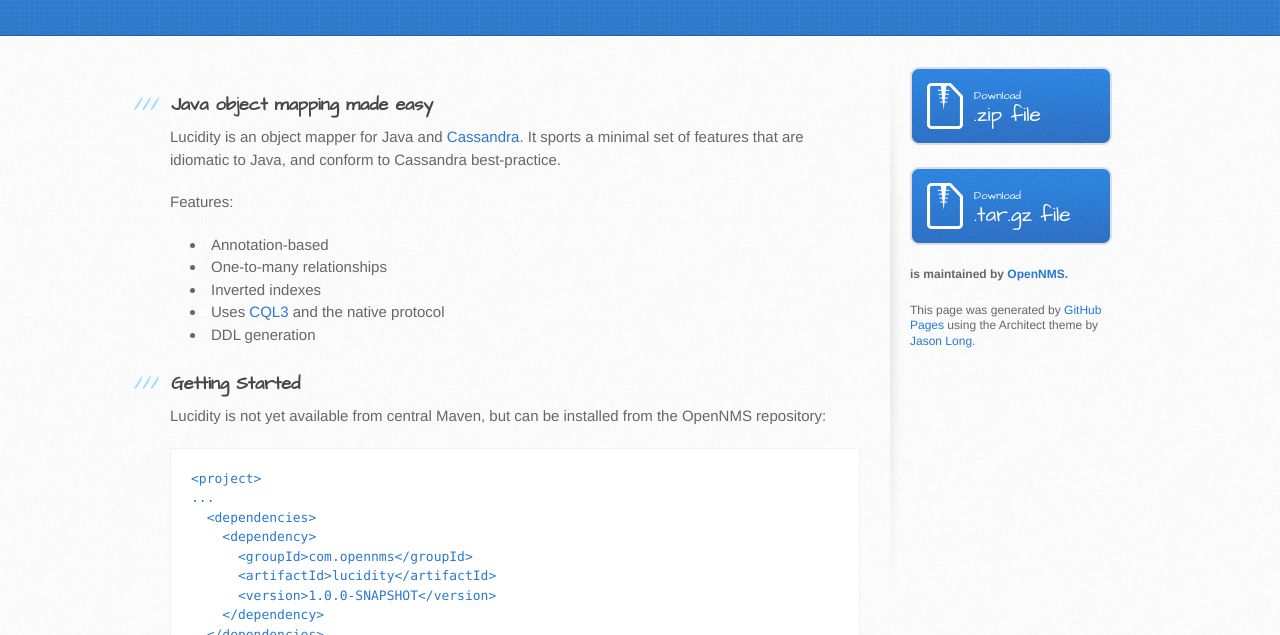
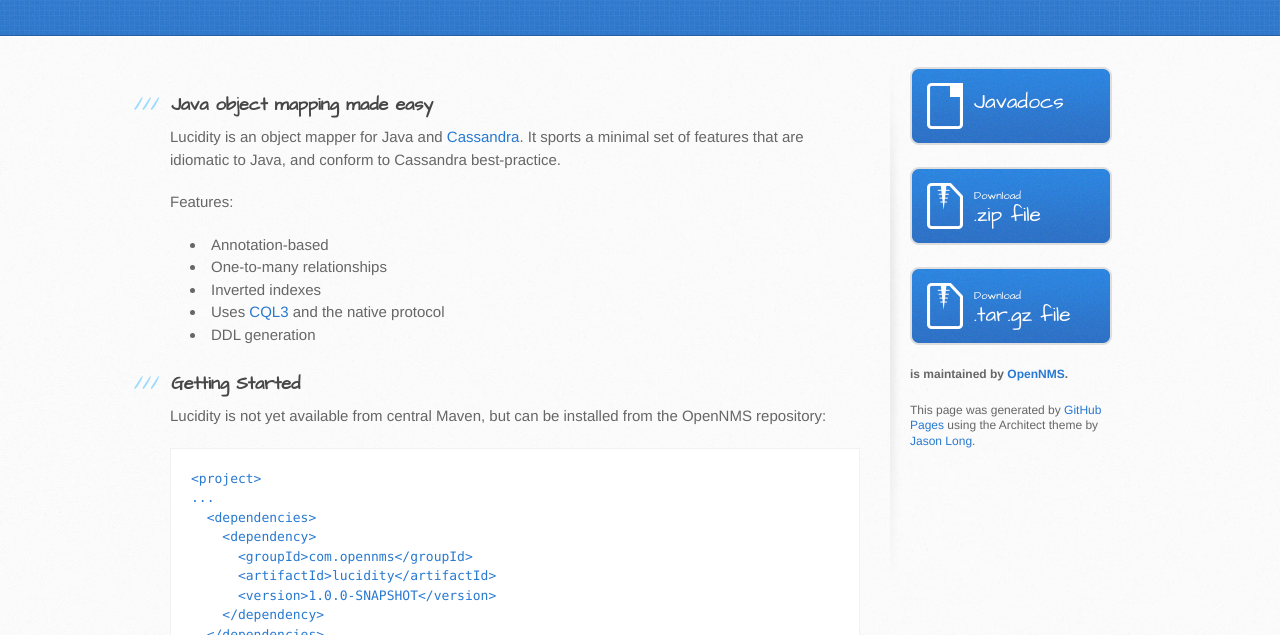
Before and after one commit to OpenNMS-Archives/lucidity, a plain HTML site: page index.html in a window 1280 px wide. Shown: the part 165-800 px from the top of the page. Drawn offline with Linux system fonts and the light colour scheme.

Commit message:
link to javadoc

```diff
--- a/index.html
+++ b/index.html
@@ -75,6 +75,7 @@
         </section>
 
         <aside id="sidebar">
+          <a href="apidocs" class="javadoc">Javadocs</a>
           <a href="https://github.com/OpenNMS/lucidity/zipball/master" class="button">
             <small>Download</small>
             .zip file
--- a/stylesheets/stylesheet.css
+++ b/stylesheets/stylesheet.css
@@ -112,7 +112,7 @@ header h2 {
 aside#sidebar {
   width: 200px;
   padding-left: 20px;
-  min-height: 504px;
+  min-height: 584px;
   float: right;
   background: transparent url(../images/sidebar-bg.jpg) 0 0 no-repeat;
   font-size: 12px;
@@ -142,6 +142,16 @@ a.button small {
   display: block;
   font-size: 11px;
 }
+a.javadoc {
+  width: 134px;
+  height: 58px;
+  line-height: 1.2;
+  font-size: 23px;
+  color: #fff;
+  padding-left: 68px;
+  padding-top: 22px;
+  font-family: 'Architects Daughter', 'Helvetica Neue', Helvetica, Arial, serif;
+}
 header a.button {
   position: absolute;
   right: 0;
@@ -153,6 +163,14 @@ aside a.button {
   padding-left: 64px;
   display: block;
   background: transparent url(../images/download-button.png) 0 0 no-repeat;
+  margin-bottom: 20px;
+  font-size: 21px;
+}
+aside a.javadoc {
+  width: 138px;
+  padding-left: 64px;
+  display: block;
+  background: transparent url(../images/javadoc-button.png) 0 0 no-repeat;
   margin-bottom: 20px;
   font-size: 21px;
 }
```
